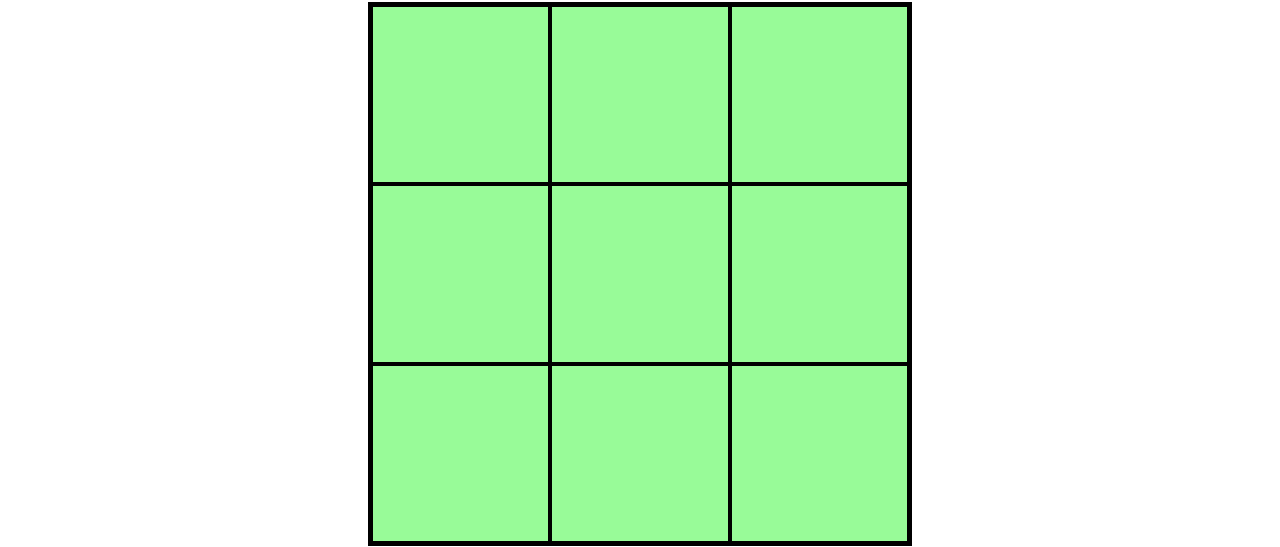
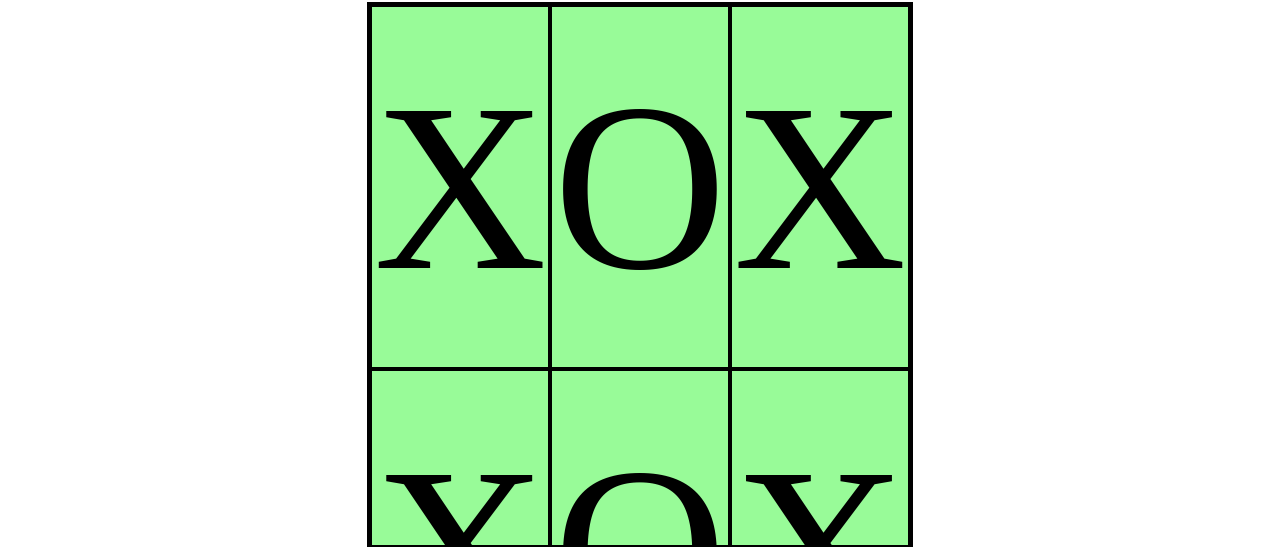
Before and after one commit to VycMajoris/Tic-Tac-Toe, a website: page index.html in a window 1280 px wide. Shown: the part 146-693 px from the top of the page. Drawn offline with Linux system fonts and the light colour scheme.

Commit message:
Create some of the game logic.

```diff
--- a/script.js
+++ b/script.js
@@ -1,10 +1,48 @@
+/* eslint-disable no-restricted-syntax */
 const gameBoardGrid = document.querySelector(".gameBoardGrid");
 
 // eslint-disable-next-line no-plusplus
 for (let i = 0; i < 9; i++) {
   const gameBoardCell = document.createElement("div");
-  gameBoardCell.style.border = "2px solid black";
 
   gameBoardCell.setAttribute("class", "gameBoardCell");
   gameBoardGrid.append(gameBoardCell);
 }
+
+const GameBoard = (() => {
+  const cellContent = ["X", "O", "X", "X", "O", "X", "X", "O", "X"];
+  return { cellContent };
+})();
+
+const Players = (letter) => {
+  const getLetter = () => letter;
+
+  return { getLetter };
+};
+
+const GameLogic = (whoseTurn, choiceMade) => ({}());
+
+// write to the page from the array
+
+const displayBoard = (GameBoard) => {
+  const getDivs = () => {
+    const gameBoardGrid = document.querySelector(".gameBoardGrid");
+    const individualCells = Array.from(
+      gameBoardGrid.querySelectorAll(".gameBoardCell")
+    );
+    return individualCells;
+  };
+
+  const writeToBoard = (individualCells) => {
+    individualCells.forEach((cell, index) => {
+      console.log(`${cell} and ${index}`);
+      console.log(GameBoard.cellContent[index]);
+      cell.textContent = GameBoard.cellContent[index];
+    });
+  };
+
+  const individualCells = getDivs();
+  writeToBoard(individualCells);
+};
+
+displayBoard(GameBoard);
--- a/style.css
+++ b/style.css
@@ -105,3 +105,11 @@ main {
 .gameBoardCell:hover {
   background-color: red;
 }
+
+.gameBoardCell {
+  display: flex;
+  justify-content: center;
+  align-items: center;
+  font-size: 15rem;
+  border: 2px solid black;
+}
```
